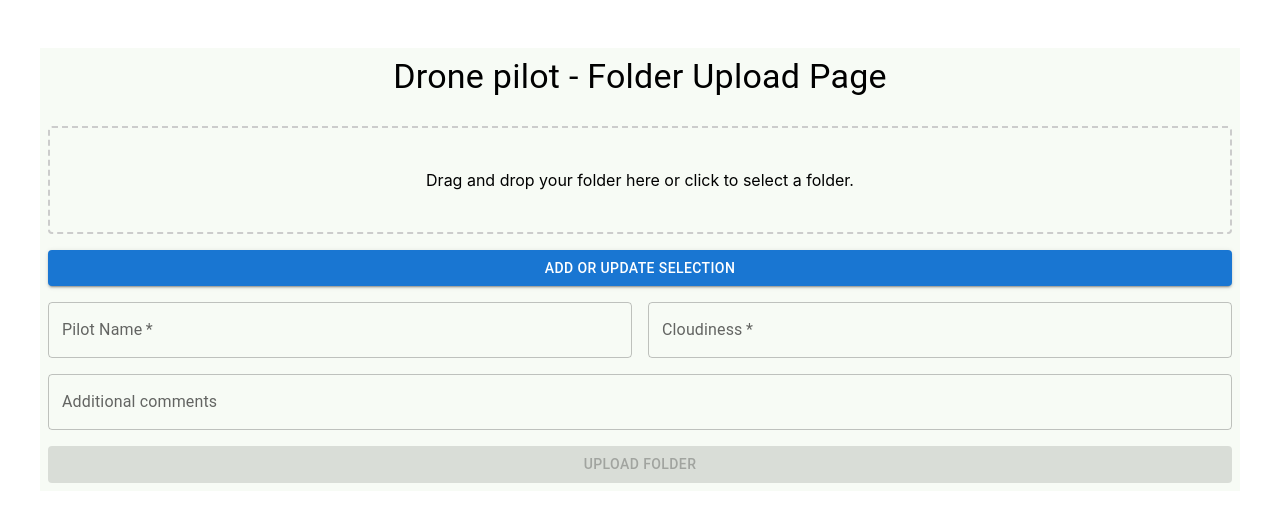
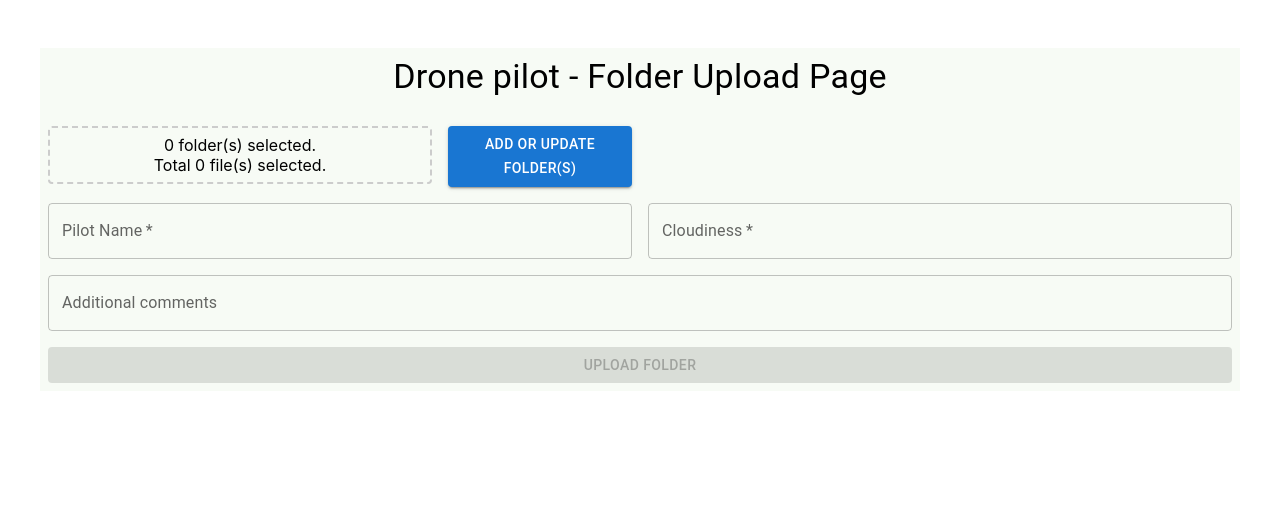
Before and after one commit to precision-sustainable-ag/drone-pilot-upload, a React (Create React App) app in the folder frontend/: page / in a window 1280 px wide. Shown: the top 522 px of the page. Built offline with nearby package versions, Linux system fonts and the light colour scheme.

Commit message:
UI changes

```diff
--- a/frontend/src/App.js
+++ b/frontend/src/App.js
@@ -77,9 +77,9 @@ const FolderUpload = () => {
           'Content-Type': 'multipart/form-data',
         },
       });
-      alert('Folder uploaded successfully.');
+      alert(`${selectedFolders.length} folder(s) were uploaded successfully.`);
     } catch (error) {
-      alert('Could not upload folder. Please try again');
+      alert(`${selectedFolders.length} folder(s) not uploaded. Please try again.`);
     } finally {
       // finally reset all states and refernces (clearing the form)
       setLoading(false);
@@ -136,7 +136,7 @@ const FolderUpload = () => {
               </IconButton>
             }>
               <ListItemText
-                primary={`Folder ${index + 1}`}
+                primary={folder[0].webkitRelativePath.substring(0, folder[0].webkitRelativePath.indexOf('/'))}
                 secondary={`${folder.length - 1} file(s)`}
               />
             </ListItem>
@@ -201,26 +201,18 @@ const FolderUpload = () => {
               </Typography>
             </Grid>
 
-            <Grid item xs={12} sm={12} md={12} lg={12}>
-              <label htmlFor="file-input" style={{border: '2px dashed #ccc',
+            <Grid item xs={6} sm={6} md={6} lg={6} container spacing={2}>
+            <Grid item xs={8} sm={8} md={8} lg={8}>
+              <label style={{border: '2px dashed #ccc',
               borderRadius: '4px',
               padding: '2px',
               textAlign: 'center',
-              cursor: 'pointer',
               display: 'grid',
-              minHeight: '100px',
+              minHeight: '50px',
               justifyContent: 'center',
               alignItems: 'center'}}
               fullWidth>
-                {selectedFolders.length === 0 ? (
-                  <>
-                    Drag and drop your folder here or click to select a folder.
-                  </>
-                ) : (
-                  <>
-                    {selectedFolders.length} folder(s) selected.
-                  </>
-                )}
+                {selectedFolders.length} folder(s) selected. <br/> Total {selectedFolders.reduce((total, folder) => {return total + folder.length - 1}, 0)} file(s) selected.
               </label>
               <input
                 type="file"
@@ -233,17 +225,21 @@ const FolderUpload = () => {
                 ref={fileInputRef}
               />
             </Grid>
-            <Grid item xs={12} sm={12} md={12} lg={12}>
+            <Grid item xs={4} sm={4} md={4} lg={4}>
               <Button
+                  style={{minHeight: '50px',}}
                   fullWidth
                   variant="contained"
                   onClick={() => setIsSelectedFoldersModalVisible(true)}
                   disabled={loading}
                 >
-                  Add or update selection
+                  Add or update folder(s)
                 </Button>
               {selectedFoldersModal}
             </Grid>
+            </Grid>
+            {/* Placeholder grid container */}
+            <Grid item xs={6} sm={6} md={6} lg={6}></Grid>
             <Grid item xs={6} sm={6} md={6} lg={6}>
               <TextField required
               fullWidth type="text" name="pilotName"
```
